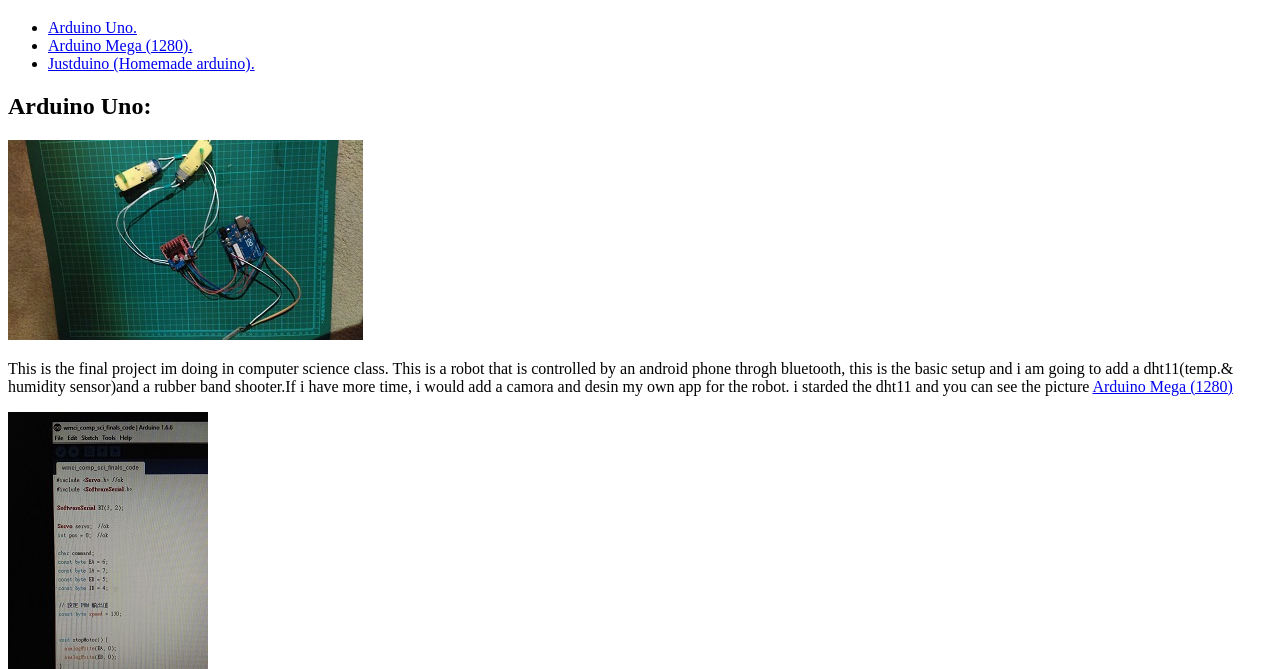
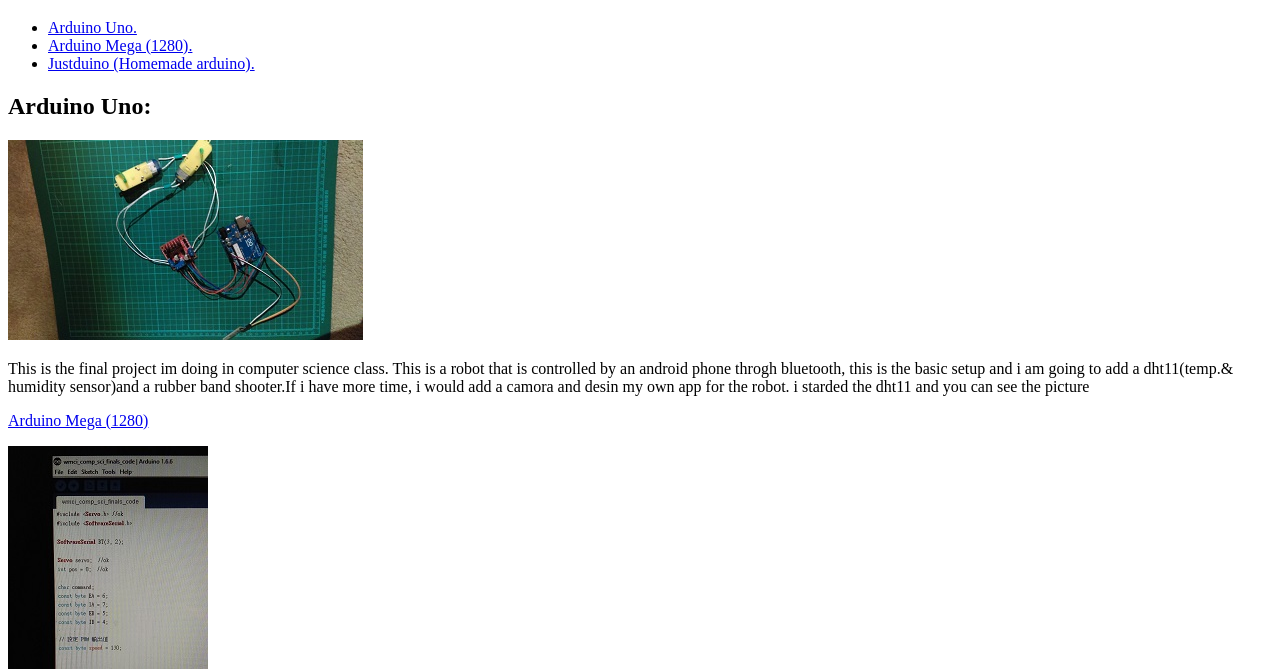
Before and after one commit to jlwmcicompsci/jlwmcicompsci.github.io, a plain HTML site: page arduino.html in a window 1280 px wide. Shown: the part 131-800 px from the top of the page. Drawn offline with Linux system fonts and the light colour scheme.

Commit message:
done1.55

```diff
--- a/arduino.html
+++ b/arduino.html
@@ -27,7 +27,7 @@
 		<img src="/images/1st pic.jpg" alt="This is the project.">
 		<p>This is the final project im doing in computer science class. This is a robot that is controlled by an android phone throgh bluetooth, this
 		is the basic setup and i am going to add a dht11(temp.& humidity sensor)and a rubber band shooter.If i have more time, i would add a camora
-		and desin my own app for the robot. i starded the dht11 and you can see the picture <a href="#Arduino Mega:">Arduino Mega (1280)</a></p>
+		and desin my own app for the robot. i starded the dht11 and you can see the picture </p><p><a href="#Arduino Mega:">Arduino Mega (1280)</a></p>
 		<img src="/images/IMAG0176.jpg" alt="This is the code for the basic setup of the robot.">
 		<p>This is the code for the basic version of the robot. This is the top of the code, i couldn't take a picture of the hole thing.</p>
 
```
